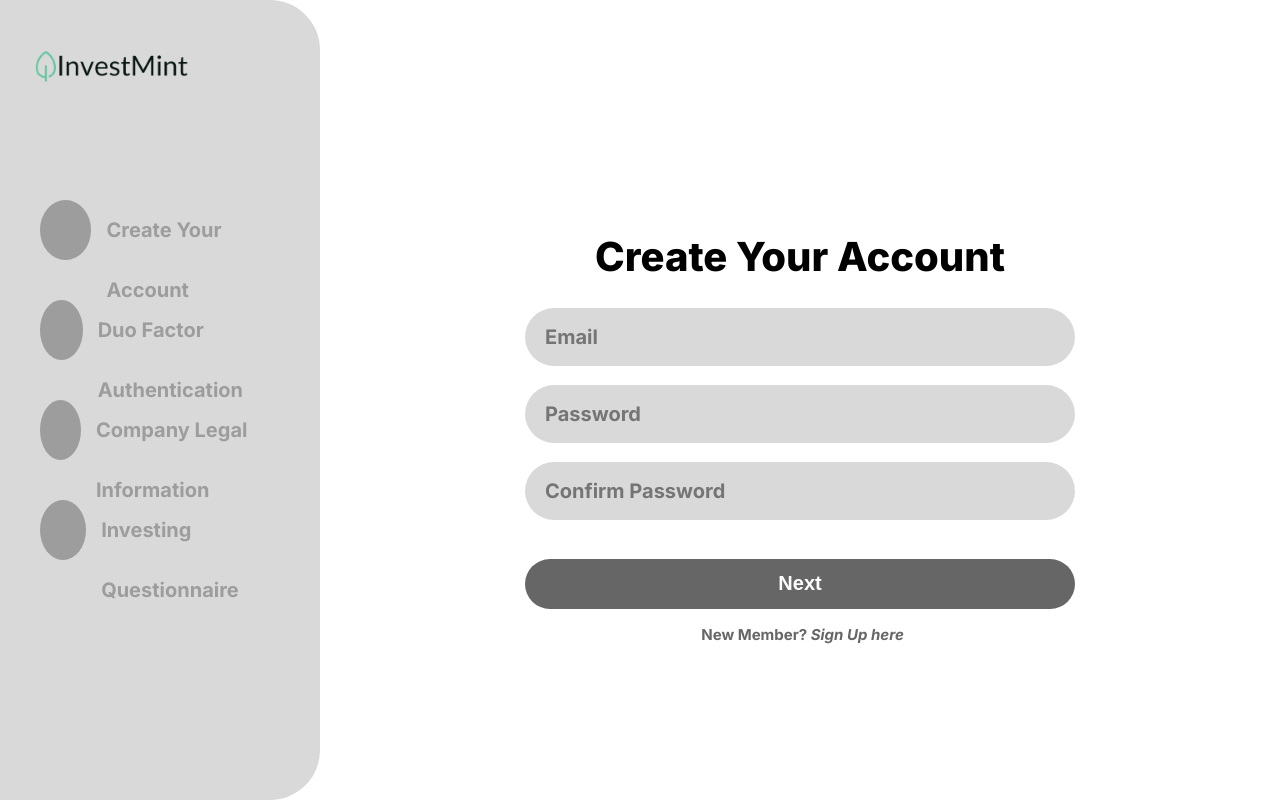
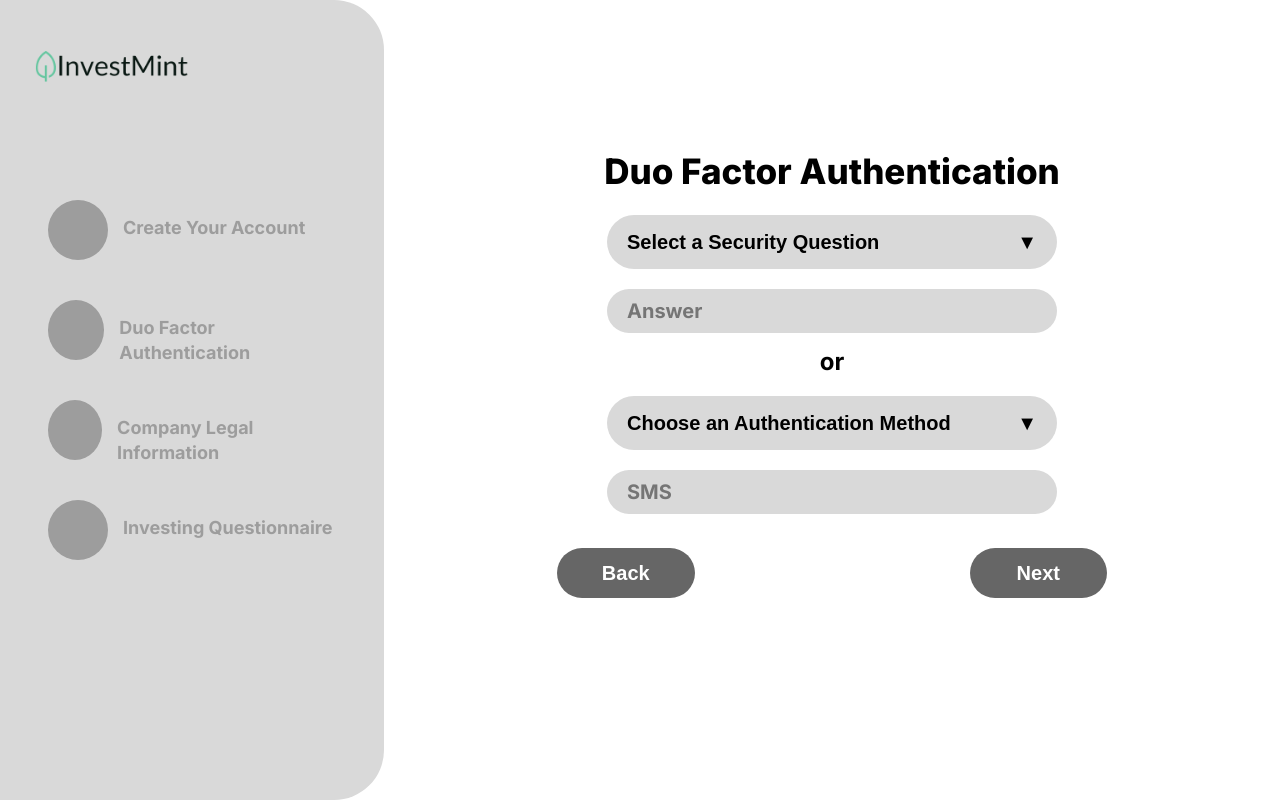
Before and after one commit to InvestMint-Dev/InvestMint-UI, a React (Create React App) app: page / in a window 1280 px wide. Both pictures are taken after a click on the button "Next". Built offline with nearby package versions, Linux system fonts and the light colour scheme.

Commit message:
create-account-page-3

```diff
--- a/src/App.css
+++ b/src/App.css
@@ -9,8 +9,9 @@ body {
   width: 200px;
   height: auto;
 }
+
 .form-heading {
-  font-size: 40px;
+  font-size: 35px;
   color: black;
   text-align: center;
   font-weight: 800;
@@ -18,11 +19,11 @@ body {
 
 .form-textarea { /*input area*/
   width: calc(100% - 40px);
-  height: 54px;
-  margin-bottom: 15px;
+  height: 40px;
+  margin-bottom: 10px;
   padding-left: 20px;
   padding-right: 20px;
-  line-height: 54px;
+  line-height: 40px;
   border-radius: 50px;
 
   font-family: "Inter", sans-serif;
@@ -33,6 +34,18 @@ body {
   background: #D9D9D9;
   border: none;
   resize: none;
+}
+
+.form-textarea-full {
+  width: calc(100% - 40px); /* Full width */
+}
+
+.form-textarea-half {
+  width: calc(45% - 10px); /* Half width */
+}
+
+.form-textarea-third {
+  width: calc(30% - 20px); /* One-third width */
 }
 
 .form-option-1-container {
@@ -169,3 +182,8 @@ body {
 
 /* Change color of dropdown links on hover */
 .form-dropdown-content a:hover {background-color: #ddd;}
+
+.form-flex-container {
+  display: flex;
+  justify-content: space-between;
+}
--- a/src/pages/create-account-page/create-account-page-1/create-account-page-1.js
+++ b/src/pages/create-account-page/create-account-page-1/create-account-page-1.js
@@ -3,18 +3,12 @@ import './../create-account-page.css';
 
 export const CreateAccountPage1 = () => {
     return (
-        <div className='page-container'>
-            <CreateAccountSidebar/>
-            <div className='page-1-container'>
+        <div className='page-1-container'>
             <h1 className='form-heading'>Create Your Account</h1>
             <div className='create-account-form'>
-                <textarea className='form-textarea' placeholder='Email'></textarea>
-                <textarea className='form-textarea' placeholder='Password'></textarea>
-                <textarea className='form-textarea' placeholder='Confirm Password'></textarea>
-
-                <button className='form-submit-button'>
-                    Next
-                </button>
+                <textarea className='form-textarea form-textarea-full' placeholder='Email'></textarea>
+                <textarea className='form-textarea form-textarea-full' placeholder='Password'></textarea>
+                <textarea className='form-textarea form-textarea-full' placeholder='Confirm Password'></textarea>
 
                 <div className='form-option-2-container'>
                     <span className="form-label">New Member? </span>
@@ -22,7 +16,6 @@ export const CreateAccountPage1 = () => {
                 </div>
             </div>
         </div>
-        </div>
 
     );
 }
--- a/src/pages/create-account-page/create-account-page-2/create-account-page-2.css
+++ b/src/pages/create-account-page/create-account-page-2/create-account-page-2.css
@@ -13,8 +13,3 @@ h2 {
     text-align: center;
     margin-top: 0;
 }
-
-.stepper-container {
-    display: flex;
-    justify-content: space-between; /* Pushes buttons to the edges */
-}
--- a/src/pages/create-account-page/create-account-page-2/create-account-page-2.js
+++ b/src/pages/create-account-page/create-account-page-2/create-account-page-2.js
@@ -17,7 +17,6 @@ export const CreateAccountPage2 = () => {
 
 
     return (
-        <div className='page-container'>
         <div className='page-2-container'>
             <h1 className='form-heading'>Duo Factor Authentication</h1>
             <div className='duo-factor-authentication-form'>
@@ -33,7 +32,7 @@ export const CreateAccountPage2 = () => {
                         </div>
                     )}
                 </div>
-                    <textarea className='form-textarea' placeholder='Answer'></textarea>
+                <textarea className='form-textarea form-textarea-full' placeholder='Answer'></textarea>
 
                 <h2>or</h2>
 
@@ -50,18 +49,7 @@ export const CreateAccountPage2 = () => {
                     )}
                 </div>
 
-                    <textarea className='form-textarea' placeholder='SMS'></textarea>
-
-                    <div className='stepper-container'>
-                        <button className='form-stepper-button'>
-                            Back
-                        </button>
-
-                        <button className='form-stepper-button'>
-                            Next
-                        </button>
-                    </div>
-                </div>
+                <textarea className='form-textarea form-textarea-full' placeholder='SMS'></textarea>
             </div>
         </div>
     );
--- /dev/null
+++ b/src/pages/create-account-page/create-account-page-3/create-account-page-3.css
@@ -0,0 +1,6 @@
+.company-legal-information-form {
+    display: block;
+    margin-left: auto;
+    margin-right: auto;
+    margin-bottom: 50px;
+}
--- /dev/null
+++ b/src/pages/create-account-page/create-account-page-3/create-account-page-3.js
@@ -0,0 +1,36 @@
+import './create-account-page-3.css';
+
+export const CreateAccountPage3 = () => {
+    return (
+        <div className='page-3-container'>
+            <h1 className='form-heading'>Company Legal Information</h1>
+            <div className='company-legal-information-form'>
+                <div className='form-flex-container'>
+                    <textarea className='form-textarea form-textarea-half' placeholder='First Name'></textarea>
+                    <textarea className='form-textarea form-textarea-half' placeholder='Last Name'></textarea>
+                </div>
+
+                <textarea className='form-textarea form-textarea-full' placeholder='Email'></textarea>
+
+                <div className='form-flex-container'>
+                    <textarea className='form-textarea form-textarea-half' placeholder='Phone Number'></textarea>
+                    <textarea className='form-textarea form-textarea-half' placeholder='Mobile Number'></textarea>
+                </div>
+
+                <br/>
+
+                <textarea className='form-textarea form-textarea-full' placeholder='Company Name'></textarea>
+                <textarea className='form-textarea form-textarea-full' placeholder='Country'></textarea>
+                <textarea className='form-textarea form-textarea-full' placeholder='Company Address Line 1'></textarea>
+
+                <div className='form-flex-container'>
+                    <textarea className='form-textarea form-textarea-third' placeholder='State'></textarea>
+                    <textarea className='form-textarea form-textarea-third' placeholder='City'></textarea>
+                    <textarea className='form-textarea form-textarea-third' placeholder='Zipcode'></textarea>
+                </div>
+
+                <textarea className='form-textarea form-textarea-full' placeholder='Company Phone Number'></textarea>
+            </div>
+        </div>
+    );
+}
--- a/src/pages/create-account-page/create-account-page.css
+++ b/src/pages/create-account-page/create-account-page.css
@@ -1,6 +1,7 @@
 .page-container {
-    display: flex;
+    margin-left: 30%; /* Leaves space for the sidebar */
 }
+
 .page-1-container {
     display: block;
     margin-left: auto;
@@ -16,3 +17,19 @@
     margin-top: 205px;
     width: 550px;
 }
+
+.page-3-container {
+    display: block;
+    margin-left: auto;
+    margin-right: auto;
+    margin-top: 75px;
+    width: 700px;
+}
+
+.stepper-container {
+    width: 550px;
+    display: flex;
+    margin-left: auto;
+    margin-right: auto;
+    justify-content: space-between; /* Pushes buttons to the edges */
+}
--- a/src/pages/create-account-page/create-account-page.js
+++ b/src/pages/create-account-page/create-account-page.js
@@ -1,15 +1,54 @@
+import { useState } from 'react';
+import { CreateAccountSidebar } from './create-account-sidebar/create-account-sidebar';
 import { CreateAccountPage1 } from './create-account-page-1/create-account-page-1';
 import { CreateAccountPage2 } from './create-account-page-2/create-account-page-2';
+import { CreateAccountPage3 } from './create-account-page-3/create-account-page-3';
 import './create-account-page.css';
 
 import bigLeafLogo from '../../assets/images/logo/InvestMint Big Leaf Logo - 2.png';
 
 export const CreateAccountPage = () => {
+    const [currentPage, setCurrentPage] = useState(1);
+
+    // Function to move to the next page
+    const handleNext = () => {
+        if (currentPage < 3) {
+            setCurrentPage(currentPage + 1);
+        }
+    };
+
+    // Function to move to the previous page
+    const handleBack = () => {
+        if (currentPage > 1) {
+            setCurrentPage(currentPage - 1);
+        }
+    };
+
     return (
         <div>
-            <img className='top-left-logo-display' src={bigLeafLogo}></img>
-            <CreateAccountPage1/>
-            {/* <CreateAccountPage2/> */}
+            <CreateAccountSidebar/>
+
+            <div className='page-container'>
+                {/* Conditionally render pages based on the current page state */}
+                {currentPage === 1 && <CreateAccountPage1 />}
+                {currentPage === 2 && <CreateAccountPage2 />}
+                {currentPage === 3 && <CreateAccountPage3 />}
+
+                <div>
+                     <div className="stepper-container">
+                        {(currentPage > 1) && (
+                            <button className='form-stepper-button' onClick={handleBack}>
+                                Back
+                            </button>
+                        )}
+                        {(currentPage < 3) && (
+                            <button className='form-stepper-button' onClick={handleNext}>
+                                Next
+                            </button>
+                        )}
+                    </div>
+                </div>
+            </div>
         </div>
     );
-}
+};
--- a/src/pages/create-account-page/create-account-sidebar/create-account-sidebar.css
+++ b/src/pages/create-account-page/create-account-sidebar/create-account-sidebar.css
@@ -1,5 +1,6 @@
 .create-account-sidebar-container {
-    width: calc(25%);
+    position: fixed;
+    width: calc(30%);
     height: 100vh;
     top: 0;
     border-radius: 0 50px 50px 0;
@@ -32,6 +33,8 @@
 .create-account-sidebar-stepper-label {
     font-weight: bold;
     padding-left: 15px;
-    font-size: 20px;
+    font-size: 18px;
+    line-height: 25px;
+    margin-top: 15px;
     color: #9D9D9D;
 }
--- a/src/pages/create-account-page/create-account-sidebar/create-account-sidebar.js
+++ b/src/pages/create-account-page/create-account-sidebar/create-account-sidebar.js
@@ -1,8 +1,11 @@
 import './create-account-sidebar.css';
+import bigLeafLogo from '../../../assets/images/logo/InvestMint Big Leaf Logo - 2.png';
 
 export const CreateAccountSidebar = () => {
     return (
         <div className="create-account-sidebar-container">
+            <img className='top-left-logo-display' src={bigLeafLogo}></img>
+
             <div className='create-account-sidebar-stepper-container'>
                 <div className='create-account-sidebar-stepper'>
                     <div className="create-account-sidebar-stepper-circle"/>
--- a/src/pages/log-in-page/log-in-page.js
+++ b/src/pages/log-in-page/log-in-page.js
@@ -20,8 +20,8 @@ export const LogInPage = () => {
             <div className='log-in-form-container'>
                 <h1 className='form-heading'>Log-in</h1>
                 <div className='log-in-form'>
-                    <textarea className='form-textarea' placeholder='Email'></textarea>
-                    <textarea className='form-textarea' placeholder='Password'></textarea>
+                    <textarea className='form-textarea form-textarea-full' placeholder='Email'></textarea>
+                    <textarea className='form-textarea form-textarea-full' placeholder='Password'></textarea>
 
                     <div className="form-option-1-container">
                         <input className="form-checkbox" type="checkbox" id="rememberUser" name="rememberUser" value="rememberUser" />
```
Lines whose indentation alone changed are shown as unchanged.
